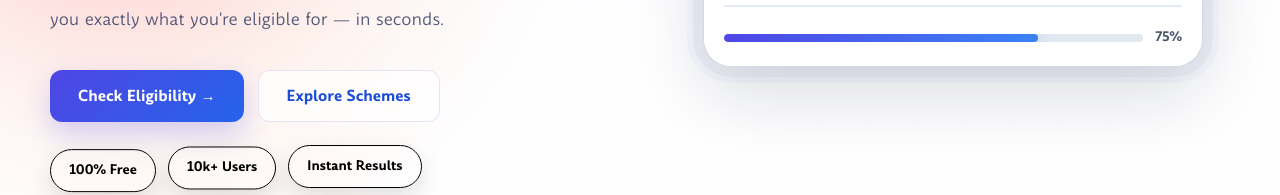
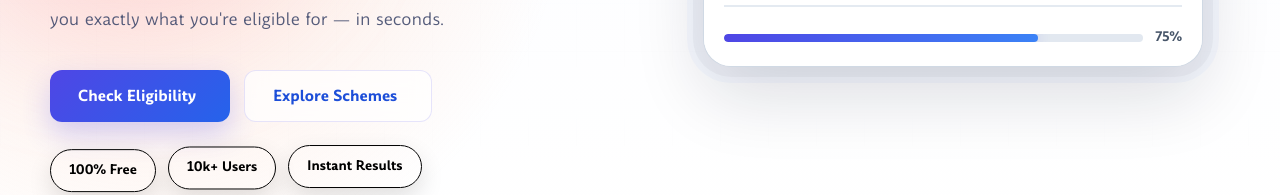
Before and after one commit to Angad-Chede/Scheme-Tracker, a React (Vite) app: page / in a window 1280 px wide. Shown: the part 589-784 px from the top of the page. Built offline with nearby package versions, Linux system fonts and the light colour scheme.

Commit message:
feat: implement landing page with hero section, process tabs, and scheme discovery features

```diff
--- a/src/pages/Home.jsx
+++ b/src/pages/Home.jsx
@@ -136,10 +136,12 @@ export default function Home({ setFilter }) {
 
             <div className="hero2-actions">
               <button className="btn hero2-btn-primary" onClick={() => navigate('/checker')}>
-                Check Eligibility →
+                <span>Check Eligibility</span>
+                <span className="btn-icon"></span>
               </button>
               <button className="btn hero2-btn-outline" onClick={() => navigate('/schemes')}>
-                Explore Schemes
+                <span>Explore Schemes</span>
+                <span className="btn-icon"></span>
               </button>
             </div>
 
```
